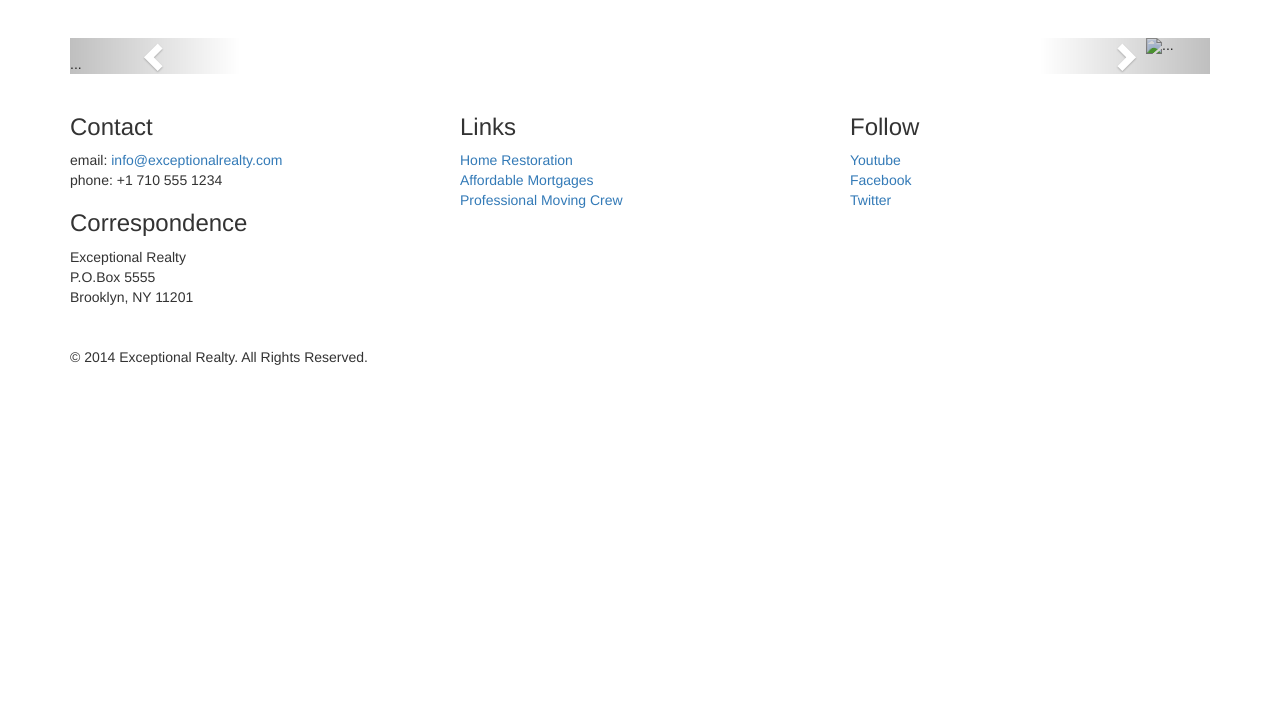
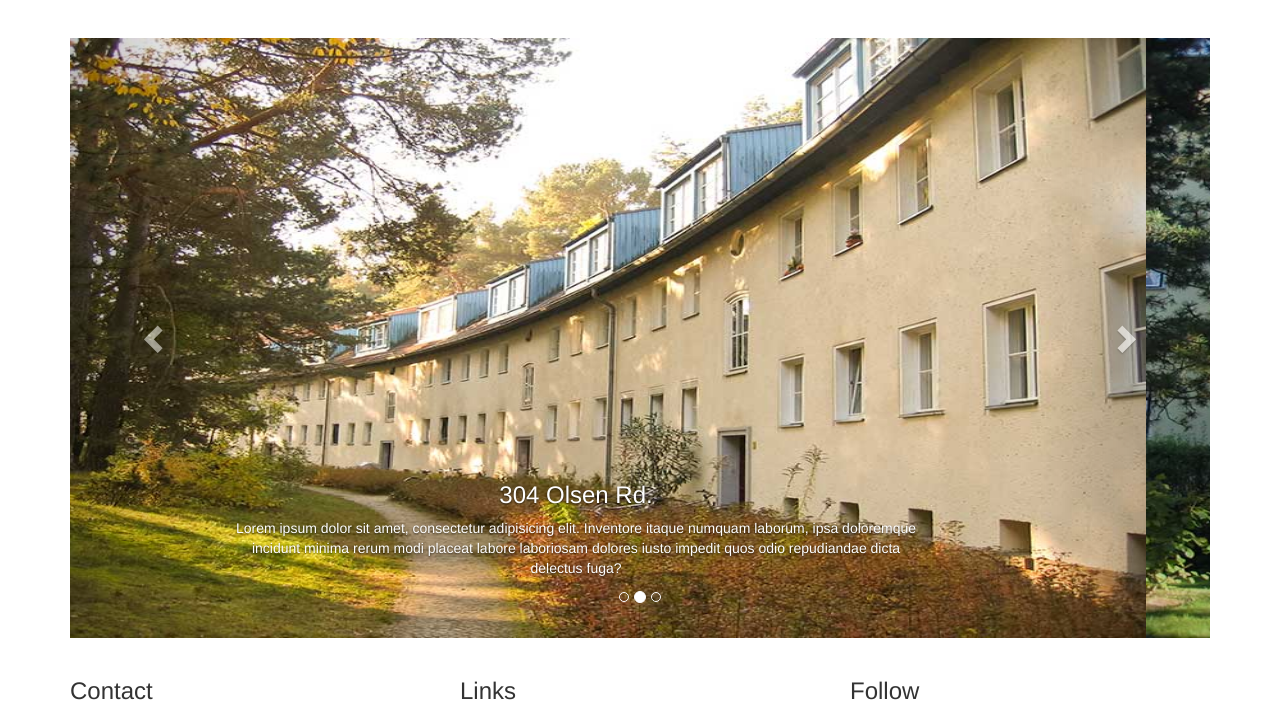
Before and after one commit to GitRonin718/Exceptional-Reality-Bootstrapped, a plain HTML site: page new-properties.html in a window 1280 px wide. Shown: the part 54-765 px from the top of the page. Drawn offline with nearby package versions, Linux system fonts and the light colour scheme.

Commit message:
finished carousel

```diff
--- a/css/style.css
+++ b/css/style.css
@@ -10,3 +10,29 @@ img, video, audio, iframe, table, form {
 .row {
 	margin-bottom: 20px;
 }
+
+/*// CAROUSEL STYLES /////*/
+#carousel-example-generic .item img {
+	height: auto;
+}
+.carousel-caption p{
+	display: none;
+}
+@media only screen and (min-width: 768px) {
+	#carousel-example-generic .item img {
+	height: 384px;
+}
+}
+@media only screen and (min-width: 992px) {
+	#carousel-example-generic .item img {
+	height: 496px;
+}
+	.carousel-caption p{
+	display: block;
+}
+}
+@media only screen and (min-width: 1200px) {
+	#carousel-example-generic .item img {
+	height: 600px;
+}
+}
--- a/new-properties.html
+++ b/new-properties.html
@@ -72,19 +72,20 @@
             <div class="carousel-inner" role="listbox">
 
               <div class="item active">
-                <img src="..." alt="...">
+                <img src="images/new-1.jpg" alt="304 Olsen Rd.">
                 <div class="carousel-caption">
-                  ...
+                  <h3>304 Olsen Rd.</h3>
+                  <p>Lorem ipsum dolor sit amet, consectetur adipisicing elit. Inventore itaque numquam laborum, ipsa doloremque incidunt minima rerum modi placeat labore laboriosam dolores iusto impedit quos odio repudiandae dicta delectus fuga?</p>
                 </div>
               </div>
 
               <div class="item">
-                <img src="..." alt="...">
+                <img src="images/new-2.jpg" alt="9872 Freemount Dr.">
                 <div class="carousel-caption">
-                  ...
+                  <h3>9872 Freemountn Dr.</h3>
+                  <p>Lorem ipsum dolor sit amet, consectetur adipisicing elit. Repellat sequi velit dolore obcaecati, officia itaque corrupti, ipsam iste ex dicta distinctio repudiandae impedit, quod, eaque adipisci optio possimus accusamus modi</p>
                 </div>
               </div>
-              ...
             </div>
 
             <!-- Controls -->
```
